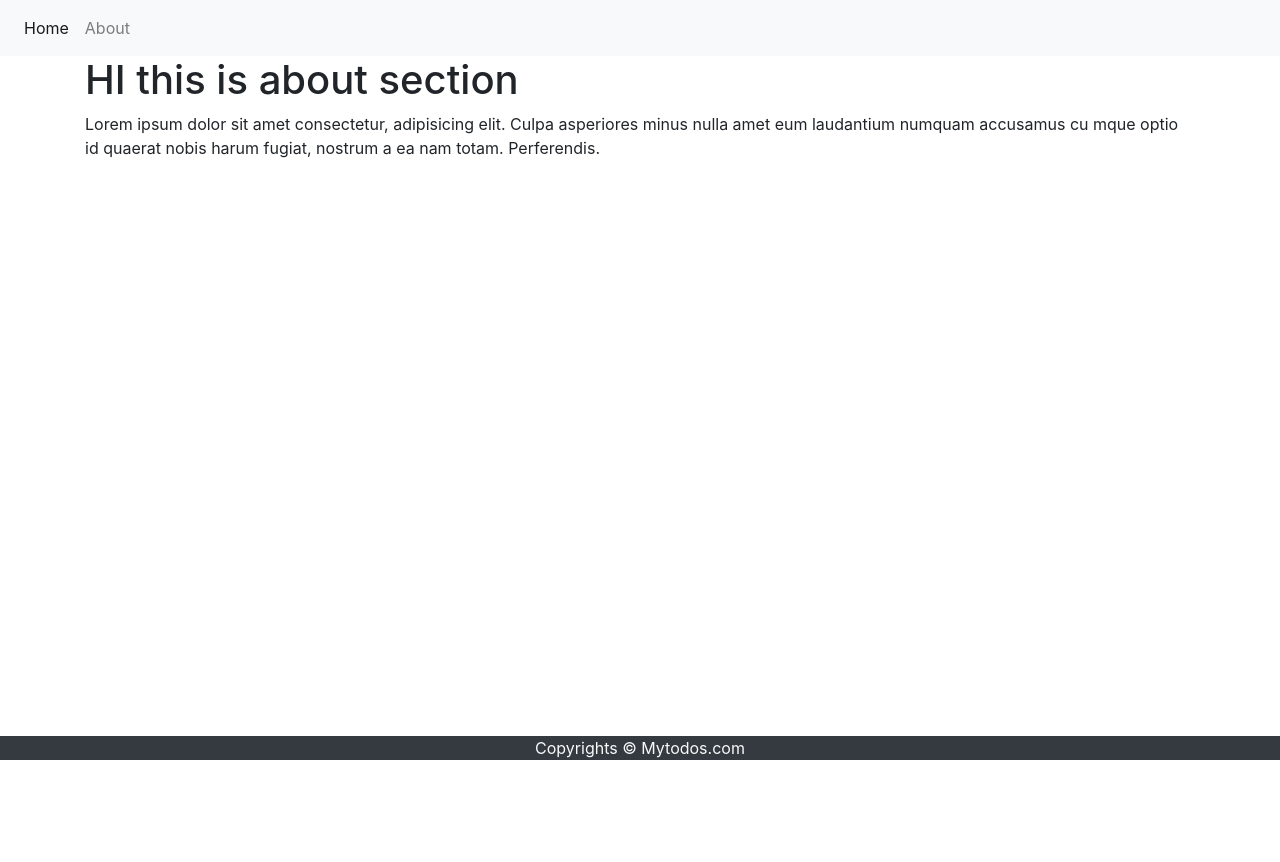
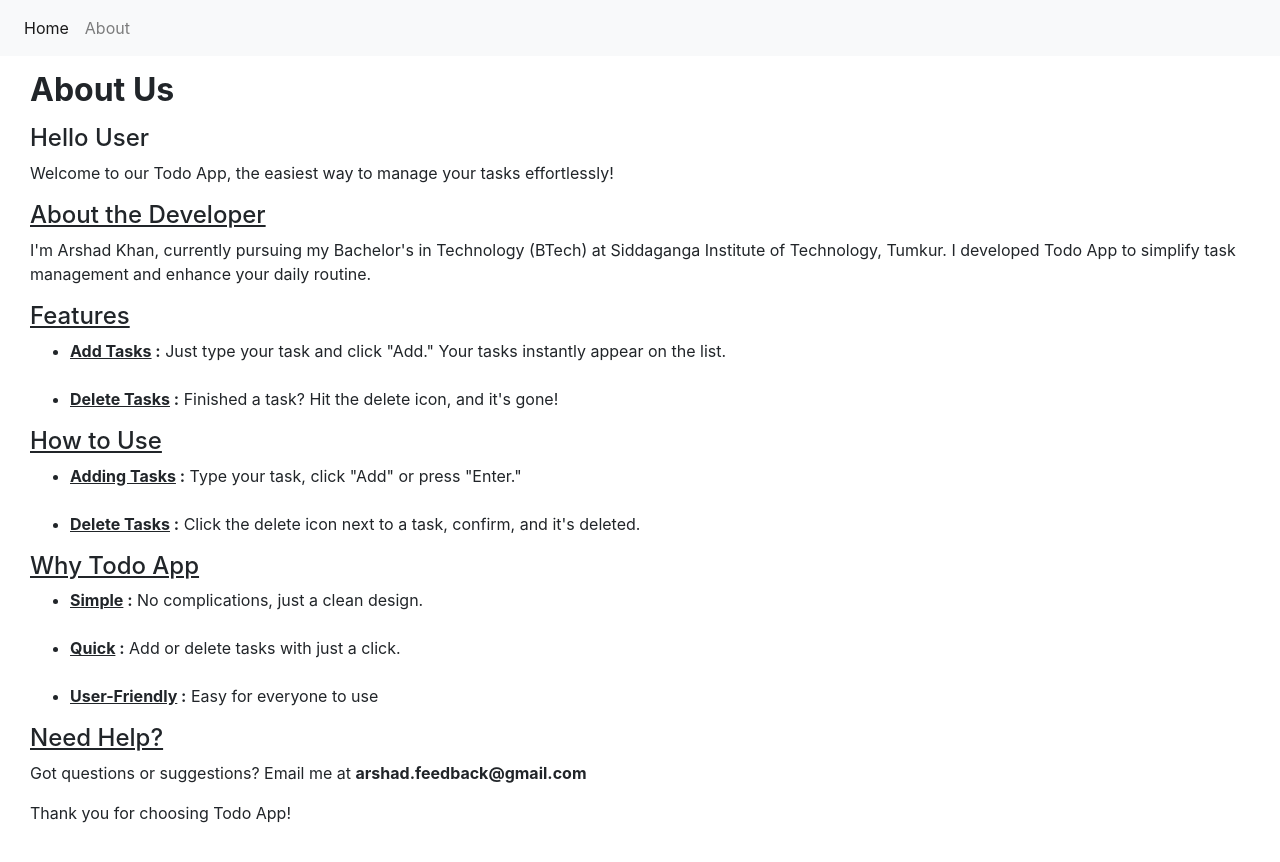
Before and after one commit to Arshad-khan05/Todo-App, a React (Create React App) app in the folder ToDo-App/: page /about in a window 1280 px wide. Shown: the top 862 px of the page. Before the commit the page ends 800 px from the top, so only its background shows below. Built offline with nearby package versions, Linux system fonts and the light colour scheme.

Commit message:
Added About section and some more features

```diff
--- a/ToDo-App/src/My components/About.jsx
+++ b/ToDo-App/src/My components/About.jsx
@@ -1,12 +1,77 @@
-import React from 'react'
+import React from 'react';
+
+const sectionStyle = {
+  margin: '15px 30px',
+};
 
 const About = () => {
-    return (
-        <div className='container'>
-            <h1>HI this is about section</h1>
-            <p>Lorem ipsum dolor sit amet consectetur, adipisicing elit. Culpa asperiores minus nulla amet eum laudantium numquam accusamus cu mque optio id quaerat nobis harum fugiat, nostrum a ea nam totam. Perferendis.</p>
-        </div>
-    )
-}
+  return (
+    <>
+      <h2 style={sectionStyle}><strong>About Us</strong></h2>
 
-export default About
+      <div style={sectionStyle}>
+        <h4>Hello User</h4>
+        <p>Welcome to our Todo App, the easiest way to manage your tasks effortlessly!</p>
+      </div>
+
+      <div style={sectionStyle}>
+        <h4><u>About the Developer</u></h4>
+        <p>
+          I'm Arshad Khan, currently pursuing my Bachelor's in Technology (BTech) at Siddaganga Institute of Technology, Tumkur.
+          I developed Todo App to simplify task management and enhance your daily routine.
+        </p>
+      </div>
+
+      <div style={sectionStyle}>
+        <h4><u>Features</u></h4>
+        <ul>
+          <li>
+            <b><u>Add Tasks</u> :</b>  Just type your task and click "Add." Your tasks instantly appear on the list.
+          </li>
+          <br />
+          <li>
+            <b><u>Delete Tasks</u> :</b>  Finished a task? Hit the delete icon, and it's gone!
+          </li>
+        </ul>
+      </div>
+
+      <div style={sectionStyle}>
+        <h4><u>How to Use</u></h4>
+        <ul>
+          <li>
+            <b><u>Adding Tasks</u> :</b>  Type your task, click "Add" or press "Enter."
+          </li>
+          <br />
+          <li>
+            <b><u>Delete Tasks</u> :</b>  Click the delete icon next to a task, confirm, and it's deleted.
+          </li>
+        </ul>
+      </div>
+
+      <div style={sectionStyle}>
+        <h4><u>Why Todo App</u></h4>
+        <ul>
+          <li>
+            <b><u>Simple</u> :</b>   No complications, just a clean design.
+          </li>
+          <br />
+          <li>
+            <b><u>Quick</u> :</b>  Add or delete tasks with just a click.
+          </li>
+          <br />
+          <li>
+            <b><u>User-Friendly</u> :</b>   Easy for everyone to use
+          </li>
+        </ul>
+      </div>
+
+      <div style={sectionStyle}>
+        <h4><u>Need Help?</u></h4>
+        <p>Got questions or suggestions? Email me at <b>arshad.feedback@gmail.com</b></p>
+        <p>Thank you for choosing Todo App!</p>
+      </div>
+    </>
+  );
+};
+
+export default About;
--- a/ToDo-App/src/My components/Addtodo.jsx
+++ b/ToDo-App/src/My components/Addtodo.jsx
@@ -1,9 +1,23 @@
 import React from 'react'
 import { useState } from 'react';
+
+
+const DangerButtonClicked = () => {
+    alert("Are you Sure! Do you want to clear all Todos?")
+
+    localStorage.clear();
+
+    window.location.reload();
+
+}
 const Addtodo = (props) => {
     const [title, settitle] = useState("");
     const [desc, setdesc] = useState("");
 
+
+    const DangerButton = {
+        marginLeft: '15px',
+    }
 
     const submit = (e) => {
         e.preventDefault();
@@ -16,8 +30,13 @@ const Addtodo = (props) => {
         settitle("");
         setdesc("");
     }
+
+    const divstyle = {
+        marginLeft : '15px'
+    }
+
     return (
-        <div className='container'>
+        <div style={divstyle} className='container'>
             <h3><b>Add todo</b></h3>
             <form onSubmit={submit}>
                 <div className="mb-3">
@@ -28,7 +47,8 @@ const Addtodo = (props) => {
                     <label htmlFor="desc" className="form-label">Todo Description</label>
                     <input type="text" value={desc} onChange={(e) => setdesc(e.target.value)} className="form-control" id="exampleInputPassword1"></input>
                 </div>
-                <button type="button" className="btn btn-sm btn-success" onClick={submit}>Success</button>
+                <button type="button" className="btn btn-sm btn-success" onClick={submit}>Add</button>
+                <button style={DangerButton} id='clearbutton' type="button" onClick={DangerButtonClicked} className="btn btn-sm btn-danger" >Clear All</button>
             </form>
         </div>
     )
```
